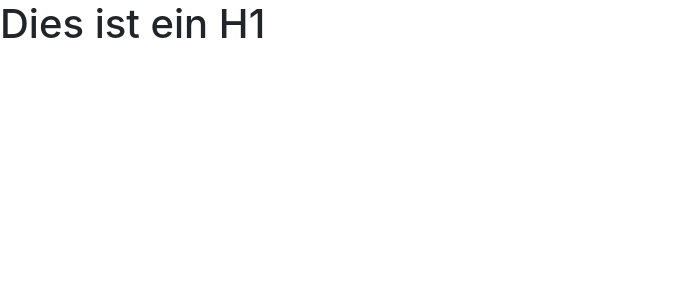
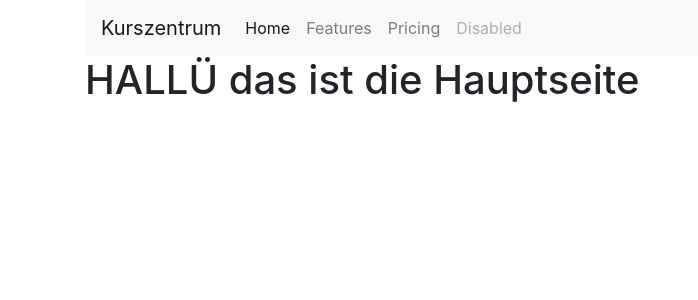
Before and after one commit to MrBroccoli128/PROG2, a Flask app: page /main in a window 1280 px wide. Shown: the top 300 px of the page, without its empty margins (0-698 px from the left). Run offline with Flask 2, Linux system fonts and the light colour scheme; some libraries are stand-ins or nearby versions.

Commit message:
Definiton neuer Aufgabe Vorbereitung Projektaufgabe

```diff
--- a/__init__.py
+++ b/__init__.py
@@ -16,10 +16,11 @@ def login():
 
         att_user = str(request.form['username'])
         att_pass = str(request.form['password'])
-        flash(att_pass)
+
 
         if verify_login(att_user, att_pass) is True:
-
+            flash(att_pass)
+            flash(att_user)
             return render_template('main.html')
         else:
             return render_template('login.html')
--- a/templates/header.html
+++ b/templates/header.html
@@ -10,13 +10,43 @@
 	<link href="{{ url_for('static', filename='css/bootstrap.min.css') }}" rel="stylesheet">
   </head>
 <body>
-<h1> Dine Mum stinkt</h1>
+<div class="container" style="min-height:100% width:80%">
+  <nav class="navbar navbar-expand-lg navbar-light bg-light">
+  <a class="navbar-brand" href="#">Kurszentrum</a>
+  <button class="navbar-toggler" type="button" data-toggle="collapse" data-target="#navbarNavAltMarkup" aria-controls="navbarNavAltMarkup" aria-expanded="false" aria-label="Toggle navigation">
+    <span class="navbar-toggler-icon"></span>
+  </button>
+  <div class="collapse navbar-collapse" id="navbarNavAltMarkup">
+    <div class="navbar-nav">
+      <a class="nav-item nav-link active" href="#">Home <span class="sr-only">(current)</span></a>
+      <a class="nav-item nav-link" href="#">Features</a>
+      <a class="nav-item nav-link" href="#">Pricing</a>
+      <a class="nav-item nav-link disabled" href="#">Disabled</a>
+    </div>
+  </div>
+</nav>
 
-{% block body %}
+	{% with messages = get_flashed_messages() %}
+	  {% if messages %}
+	    {% for message in messages %}
+		  <div class="alert alert-warning alert-dismissible" role="alert">
+		  <button type="button" class="close" data-dismiss="alert" aria-label="Close"><span aria-hidden="true">×</span></button>
+			{{message}}
+		  </div>
+		{% endfor %}
+	  {% endif %}
+	{% endwith %}
+
+
+{% block body %} {% endblock %}
 
 
 
-{% endblock %}
+
+</div>
+
+    <script src="//code.jquery.com/jquery-1.11.1.min.js"></script>
+	<script type="text/javascript" src="{{ url_for('static', filename='js/bootstrap.min.js') }}"></script>
 
 </body>
 </html>
--- a/templates/main.html
+++ b/templates/main.html
@@ -1,16 +1,7 @@
-<!DOCTYPE html>
-<html lang="en">
-<head>
-	<meta charset="utf-8">
-	<title>PROG 2 Project</title>
-	<meta name="viewport" content="width=device-width, initial-scale=1">
-	<link href="{{ url_for('static', filename='css/bootstrap.min.css') }}" rel="stylesheet">
-</head>
+{% extends "header.html" %}
 
-<body>
+{% block body %}
 
-<h1>Dies ist ein H1</h1>
+<h1>HALLÜ das ist die Hauptseite</h1>
 
-
-</body>
-</html>
+{% endblock %}
```
Also changed, not shown: README.md.
